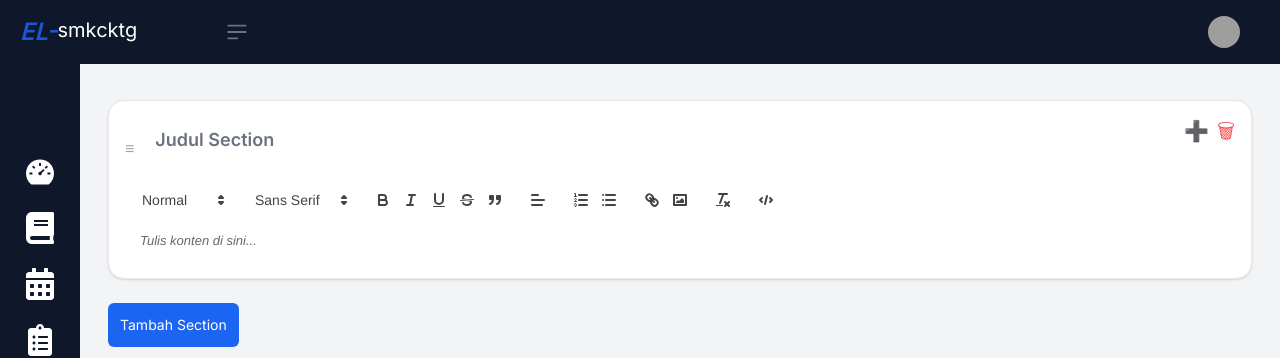
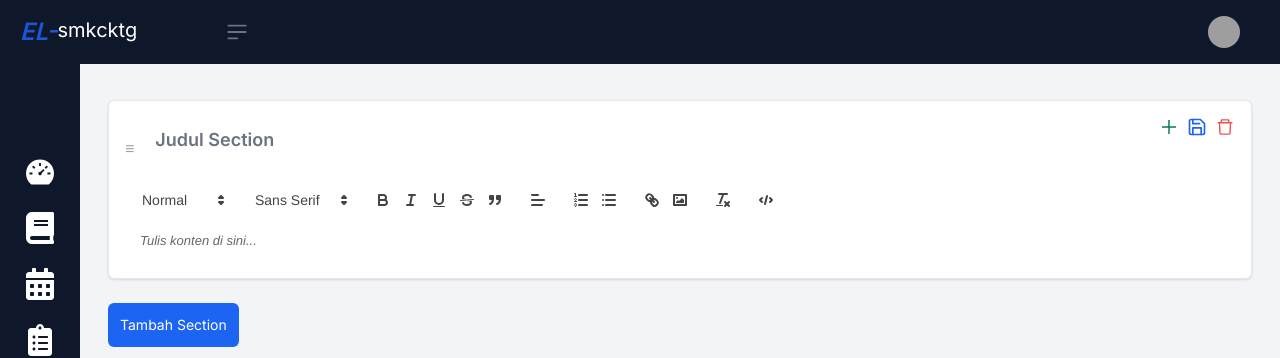
Before and after one commit to FebriansyahAmu/el-smkcktg, a Next.js app: page /guru/kelas/1/modul/1/edit in a window 1280 px wide. Both pictures are taken after a click on the button "Tambah Section". Shown: the top 358 px of the page. Built offline with nearby package versions, Linux system fonts and the light colour scheme; grey boxes are pictures that could not be loaded.

Commit message:
add: Request Api untuk menambahkan sections dan sub sections

```diff
--- a/src/app/guru/kelas/[id]/modul/[idModul]/edit/page.tsx
+++ b/src/app/guru/kelas/[id]/modul/[idModul]/edit/page.tsx
@@ -5,6 +5,9 @@ import NavDashboard from "@/app/components/NavDashboard";
 import Sidebar from "@/app/components/Sidebar";
 import ReactQuill from "react-quill";
 import "react-quill/dist/quill.snow.css";
+import { AiOutlinePlus } from "react-icons/ai";
+import { AiOutlineDelete } from "react-icons/ai";
+import { FiSave } from "react-icons/fi";
 
 type PropsParams = {
   params: {
@@ -105,13 +108,64 @@ export default function EditContentModul({ params }: PropsParams) {
     setSections(remove(sections));
   };
 
+  const saveSection = async (parentTempId: string) => {
+    const parentSection = sections.find((s) => s.tempId === parentTempId);
+
+    if (!parentSection) {
+      console.error("Parent section tidak ditemukan");
+      return;
+    }
+
+    const res = await fetch("/api/", {
+      method: "POST",
+      headers: {
+        "Content-Type": "application/json",
+      },
+      body: JSON.stringify({
+        title: parentSection.title.trim(),
+        content: parentSection.content.trim(),
+        parent_id: null,
+        id_module: params.idModul,
+      }),
+    });
+
+    if (!res.ok) {
+      console.error("Gagal menyimpan parent section");
+      return;
+    }
+
+    const savedParent = await res.json();
+    const parentIdFromDB = savedParent.id;
+
+    const children = parentSection.children || [];
+
+    if (children.length > 0) {
+      await fetch("/api/", {
+        method: "POST",
+        headers: {
+          "Content-Type": "application/json",
+        },
+        body: JSON.stringify(
+          children.map((child) => ({
+            title: child.title.trim(),
+            content: child.content.trim(),
+            parent_id: parentIdFromDB,
+            id_module: params.idModul,
+          }))
+        ),
+      });
+    }
+
+    alert("Section dan sub-section berhasil disimpan");
+  };
+
   const renderSections = (items: SectionType[], level = 0): JSX.Element[] =>
     items.map((section) => (
       <div
         key={section.tempId}
         className={`mt-4 mb-6 ml-${
           level * 4
-        } bg-white border rounded-2xl p-4 shadow`}
+        } bg-white border rounded-md p-4 shadow`}
       >
         <div className="flex justify-between items-start">
           <div className="flex items-center gap-2 w-full">
@@ -127,19 +181,53 @@ export default function EditContentModul({ params }: PropsParams) {
             />
           </div>
 
-          <div className="flex gap-2 items-center ml-2">
+          {/* <div className="flex gap-2 items-center ml-2">
             <button onClick={() => addSubSection(section.tempId)}>
               <span
                 className="text-green-600 text-xl"
                 title="Tambah Sub-section"
               >
-                ➕
+                <AiOutlinePlus className="text-green-600 text-xl" />
               </span>
             </button>
             <button onClick={() => removeSection(section.tempId)}>
               <span className="text-red-500 text-xl" title="Hapus Section">
-                🗑
+                <AiOutlineDelete className="text-red-500 text-xl" />
               </span>
+            </button>
+            <button
+              // onClick={() => saveSection(section.tempId)}
+              title="Simpan Section"
+            >
+              <FiSave className="text-blue-600 text-xl" />
+            </button>
+          </div> */}
+
+          <div className="flex gap-2 items-center ml-2">
+            {level === 0 && (
+              <>
+                <button onClick={() => addSubSection(section.tempId)}>
+                  <AiOutlinePlus
+                    className="text-green-600 text-xl"
+                    title="Tambah Sub-section"
+                  />
+                </button>
+                <button
+                  onClick={() => {
+                    saveSection(section.tempId);
+                  }}
+                  title="Simpan Section"
+                >
+                  <FiSave className="text-blue-600 text-xl" />
+                </button>
+              </>
+            )}
+
+            <button onClick={() => removeSection(section.tempId)}>
+              <AiOutlineDelete
+                className="text-red-500 text-xl"
+                title="Hapus Section"
+              />
             </button>
           </div>
         </div>
```
